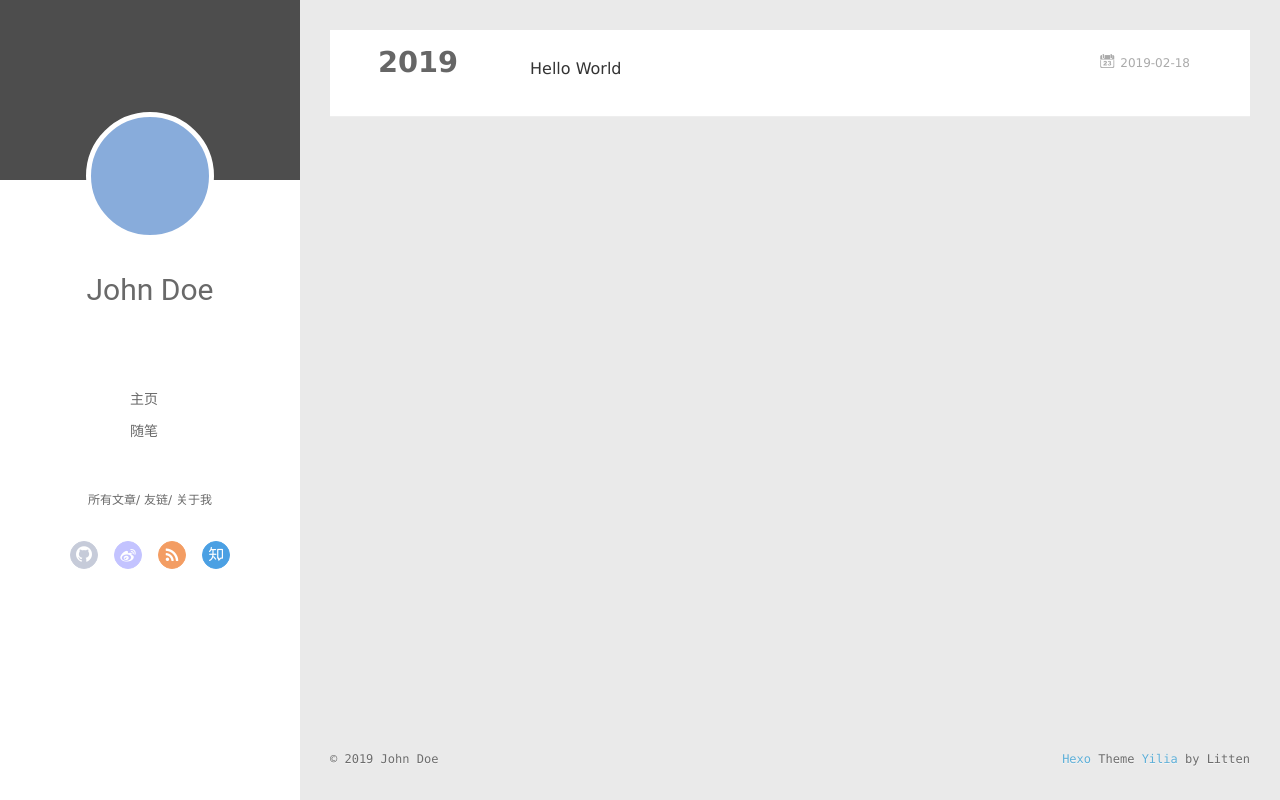
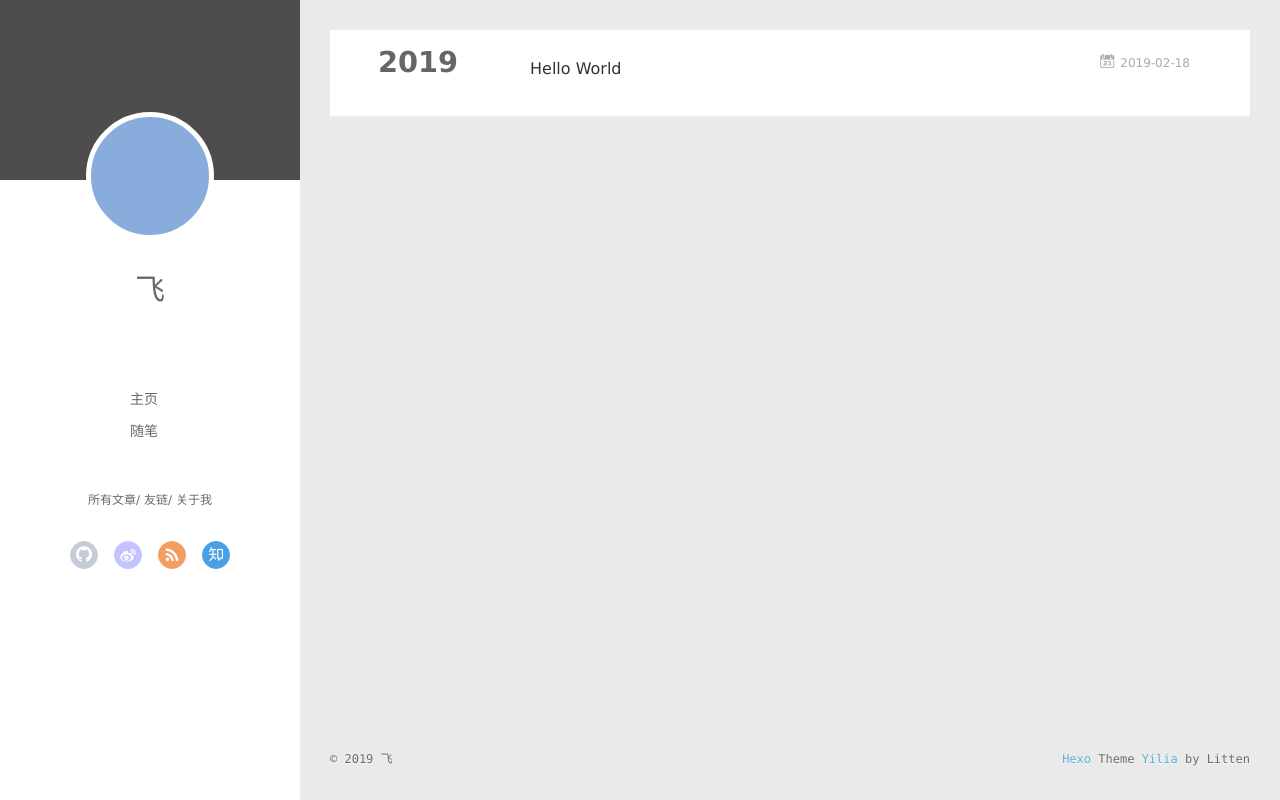
Before and after one commit to rophy-zhang/zrfgit.github.io, a plain HTML site: page archives/index.html in a window 1280 px wide. Drawn offline with Linux system fonts and the light colour scheme; no server answers.

Commit message:
Site updated: 2019-02-18 17:25:45

```diff
--- a/archives/index.html
+++ b/archives/index.html
@@ -46,7 +46,7 @@
 			<img src class="js-avatar">
 		</a>
 		<hgroup>
-		  <h1 class="header-author"><a href="/">John Doe</a></h1>
+		  <h1 class="header-author"><a href="/">飞</a></h1>
 		</hgroup>
 
 
@@ -104,7 +104,7 @@
 				<img src class="js-avatar">
 			</div>
 			<hgroup>
-			  <h1 class="header-author js-header-author">John Doe</h1>
+			  <h1 class="header-author js-header-author">飞</h1>
 			</hgroup>
 
 
@@ -202,7 +202,7 @@
   <div class="outer">
     <div id="footer-info">
     	<div class="footer-left">
-    		&copy; 2019 John Doe
+    		&copy; 2019 飞
     	</div>
       	<div class="footer-right">
       		<a href="http://hexo.io/" target="_blank">Hexo</a>  Theme <a href="https://github.com/litten/hexo-theme-yilia" target="_blank">Yilia</a> by Litten
```
Also changed, not shown: 2019/02/18/hello-world/index.html (+3 -3 lines), archives/2019/02/index.html (+3 -3 lines), archives/2019/index.html (+3 -3 lines), index.html (+3 -3 lines).
